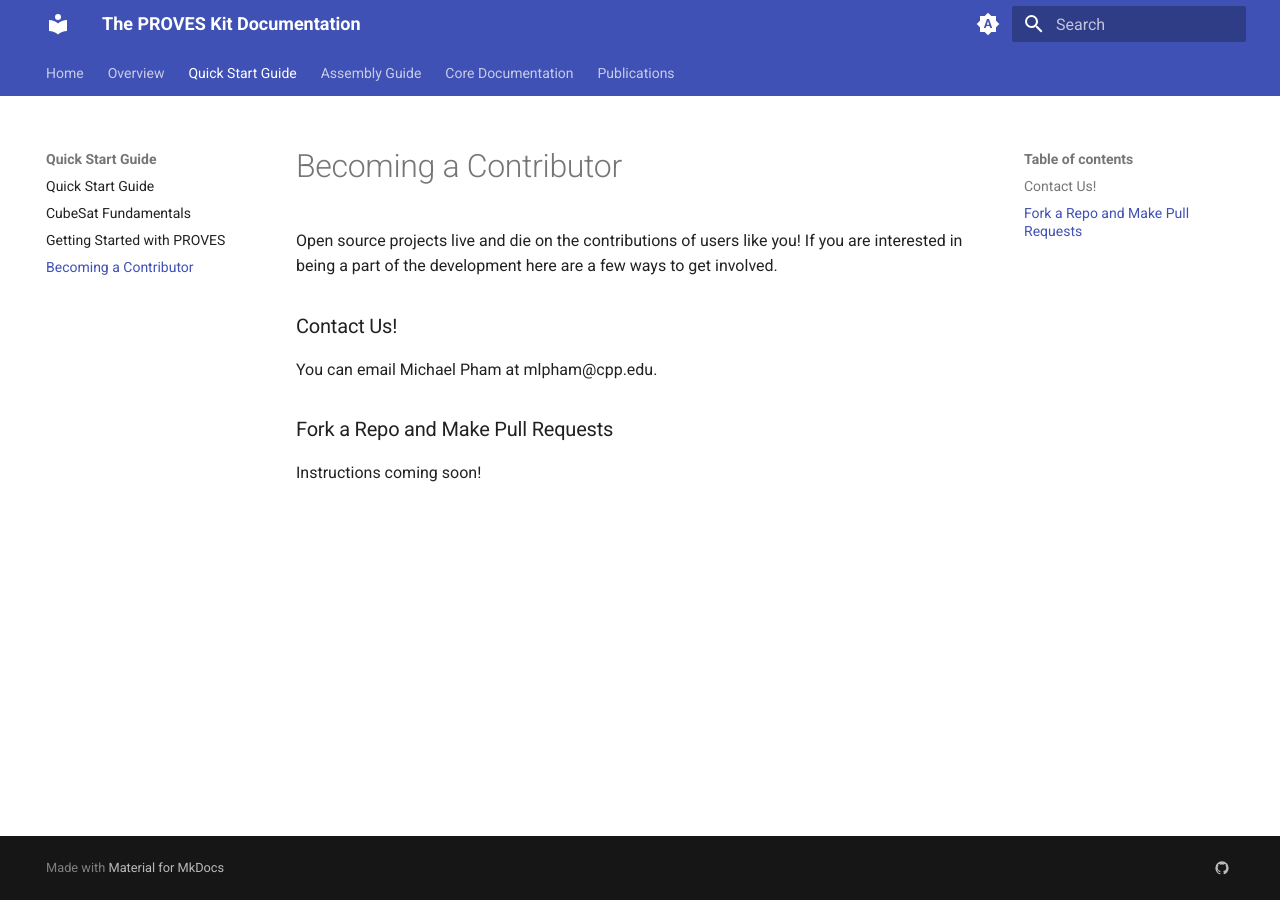
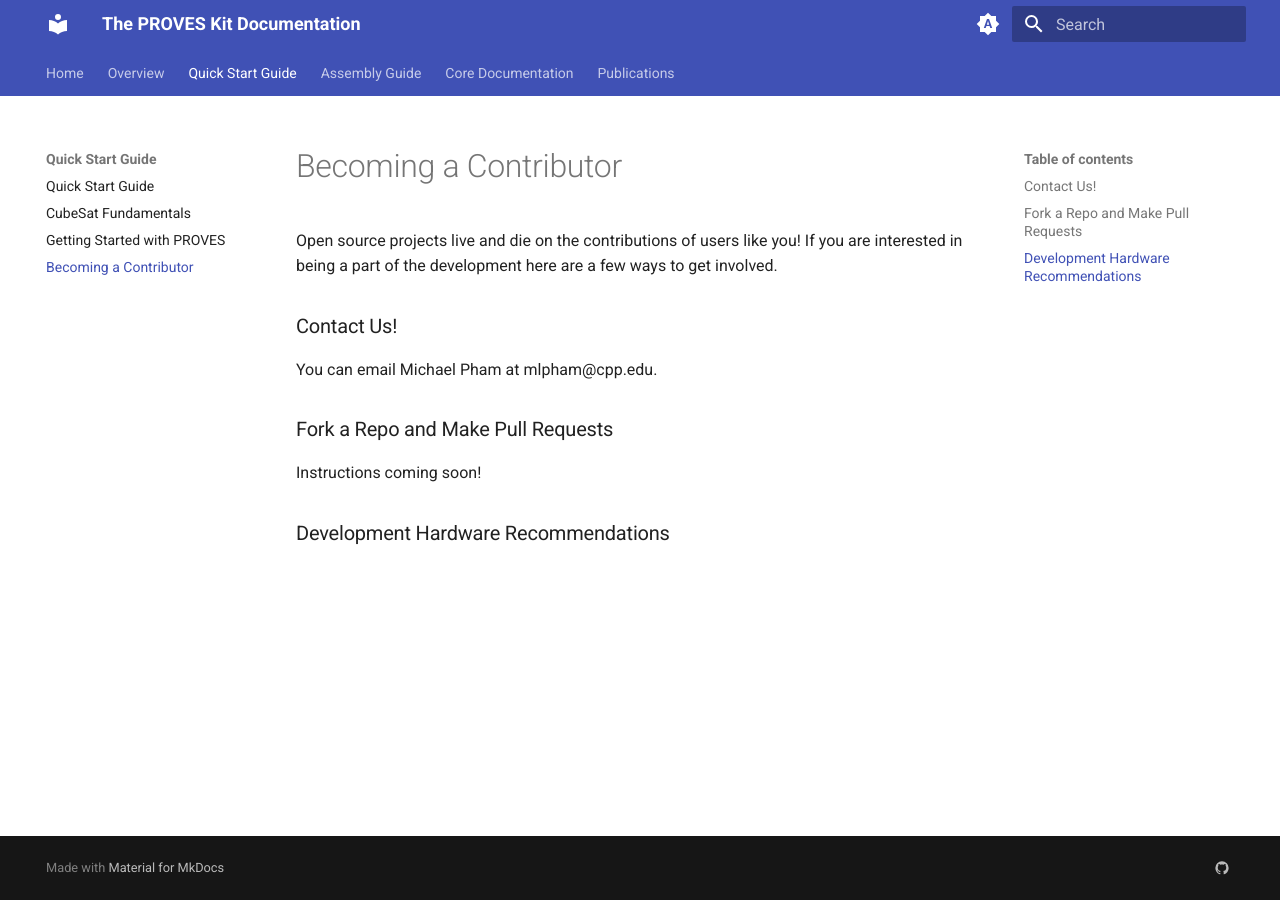
Before and after one commit to proveskit/Documentation, an MkDocs documentation site: the page built from docs/quick_start/becoming_contributor.md, in a window 1280 px wide. Built offline with MkDocs 1.6.1 and Material for MkDocs 9.7.7, drawn with Linux system fonts in a browser that asks for light colours.

```diff
--- a/docs/quick_start/becoming_contributor.md
+++ b/docs/quick_start/becoming_contributor.md
@@ -3,5 +3,8 @@ Open source projects live and die on the contributions of users like you! If you
 
 ### Contact Us!
 You can email Michael Pham at mlpham@cpp.edu.
+
 ### Fork a Repo and Make Pull Requests
 Instructions coming soon!
+
+### Development Hardware Recommendations
```
Also changed, not shown: docs/core_documentation/legacy/yearling_1_block_diagram.md (+2 -0 lines), 4 other files.
